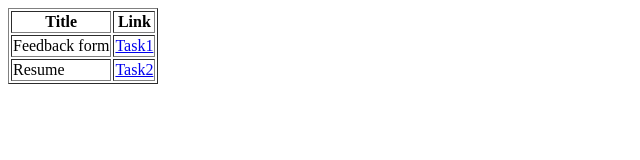
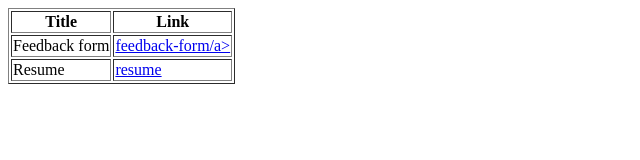
Before and after one commit to Pranjallpandey1504/assignment4, a plain HTML site: page index.html in a window 1280 px wide. Shown: the whole page, without its empty margins (0-640 px from the left). Drawn offline with Linux system fonts and the light colour scheme.

Commit message:
index modified

```diff
--- a/index.html
+++ b/index.html
@@ -13,11 +13,11 @@
         </tr>
         <tr>
             <td>Feedback form</td>
-            <td><a href="./feedback-form.html">Task1</a></td>
+            <td><a href="./feedback-form.html">feedback-form/a></td>
         </tr>
         <tr>
             <td>Resume</td>
-            <td><a href="./resume.html">Task2</a></td>
+            <td><a href="./resume.html">resume</a></td>
         </tr>
     </table>
 </body>
```
